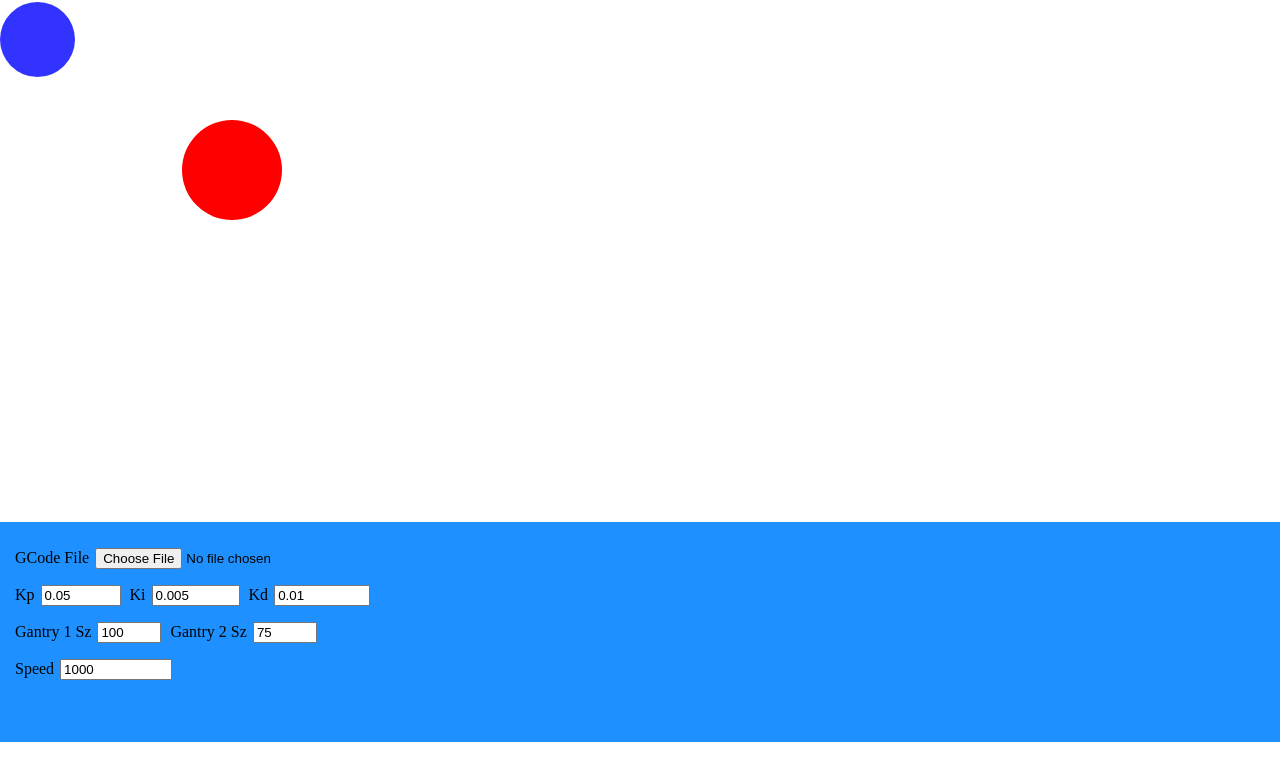
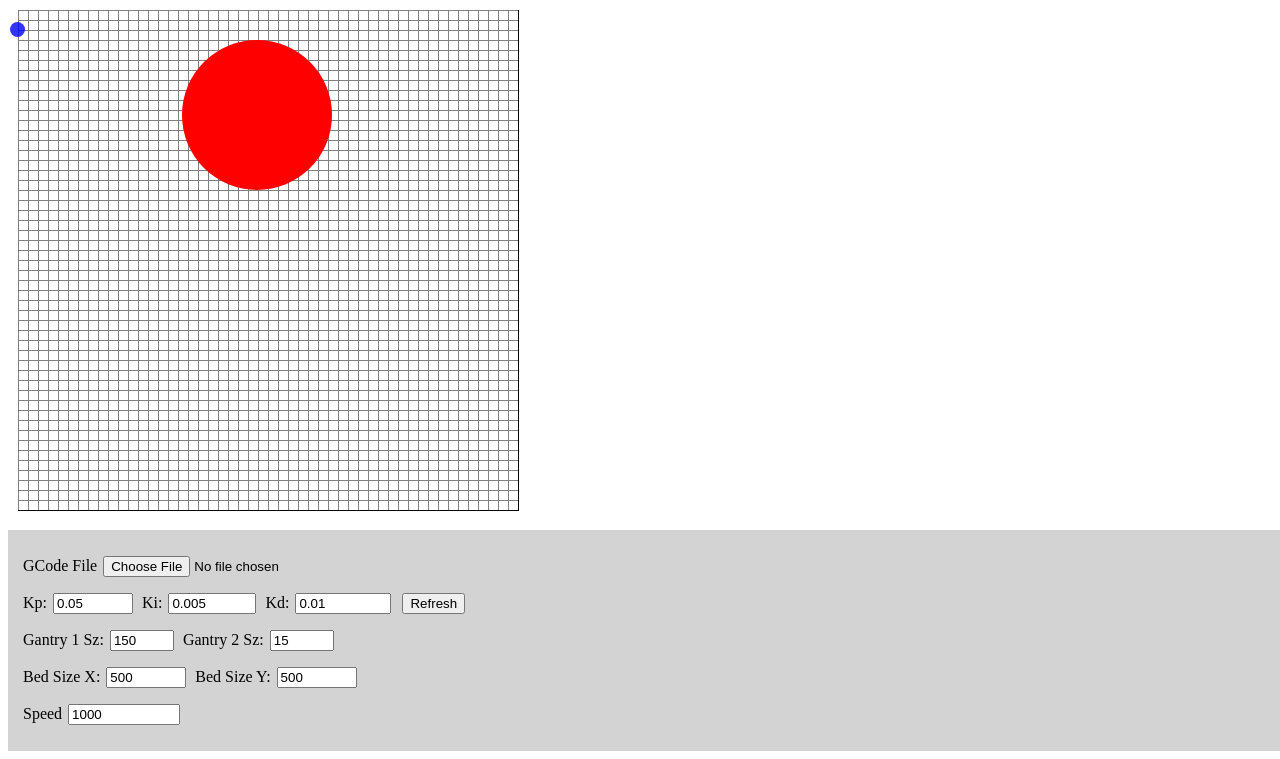
Before and after one commit to sirmuzz/accelerate3D, a website: page new_source/public/index.html in a window 1280 px wide. Shown: the part 78-837 px from the top of the page. Before the commit the page ends 800 px from the top, so only its background shows below. Drawn offline with Linux system fonts and the light colour scheme.

Commit message:
messing around, added docker

```diff
--- a/new_source/public/css/pid.css
+++ b/new_source/public/css/pid.css
@@ -1,14 +1,18 @@
-div{
+.device {
     position: absolute;
-    top: 10%;
+    top: 0;
     left: 0;
     width: 100%;
-    height: 50%;
+    height: 100%;
   }
 
+  h1 {
+    margin-top: 30px;
+    margin-left: 15px;
+  }
   .printer{
-    width: 100px;
-    height: 100px;
+    width: 150px;
+    height: 150px;
     border-radius: 50%;
     background: red;
     z-index: 0;
@@ -17,8 +21,8 @@ div{
   .spooler{
     /*left: 20px;
     top: 20px;*/
-    width: 75px;
-    height: 75px;
+    width: 15px;
+    height: 15px;
     border-radius: 50%;
     background: rgba(0, 0, 255, 0.8);
     z-index: 1;
@@ -29,15 +33,25 @@ div{
     padding-top: 10px;
     padding-bottom: 10px;
     padding-right: 1  5px;
-    position: fixed;
     top: 75%;
     width: 100%;
     height: 25%;
-    background-color: dodgerblue;
+    background-color: lightgrey;
     z-index: 999;
+  }
+
+  .container {
+    margin-left: 10px;
+    margin-top: 10px;
   }
 
   .labeled {
     margin-left: 2px;
     margin-right: 5px;
   }
+
+  #canvas {
+    border-right: 1px solid black;
+    border-bottom: 1px solid black;
+    margin-bottom: 15px;
+  }
--- a/new_source/public/index.html
+++ b/new_source/public/index.html
@@ -7,40 +7,53 @@
     <link rel="stylesheet" href="/css/pid.css">
  </head>
  <body>
+
     <h1>Accelerate3D Test Platform</h1>
+    <div class="container">
+        <div id="gantry1" class="device printer"></div>
+        <div id="gantry2" class="device spooler"></div>
+        <canvas id="canvas"></canvas>
+    </div>
     <div id="controller" class="controller">
         <p>
             <label for="gcode_file">GCode File</label>
             <input id='gcode_file' class="labeled" type='file' name='gcode_file'/>
         </p>
         <p>
-            <label for="pid_kp">Kp </label>
+            <label for="pid_kp">Kp: </label>
             <input type="number" class="pid labeled" id="pid_kp" min="0.001" max="1.0" value="0.05" step="0.01">
-            <label for="pid_ki">Ki </label>
+            <label for="pid_ki">Ki: </label>
             <input type="number" class="pid labeled" id="pid_ki" min="0.0001" max="0.001" value="0.005" step="0.0001">
-            <label for="pid_kd">Kd </label>
+            <label for="pid_kd">Kd: </label>
             <input type="number" class="pid labeled" id="pid_kd" min="0.00001" max="0.1" value="0.01" step="0.00001">
+            <input type="button" class="pid labeled" id="pid_update" value="Refresh">
         </p>
         <p>
-                <label for="g1_size">Gantry 1 Sz</label>
+                <label for="g1_size">Gantry 1 Sz: </label>
                 <input type="number" class="pid labeled" id="g1_size" min="10" max="100" value="10">
-                <label for="g2_size">Gantry 2 Sz</label>
+                <label for="g2_size">Gantry 2 Sz: </label>
                 <input type="number" class="pid labeled" id="g2_size" min="10" max="100" value="10">
+        </p>
+        <p>
+                <label for="bed_size_x">Bed Size X: </label>
+                <input type="number" class="pid labeled" id="bed_size_x" min="100" max="10000" value="500">
+                <label for="bed_size_y">Bed Size Y: </label>
+                <input type="number" class="pid labeled" id="bed_size_y" min="100" max="10000" value="500">
         </p>
         <p>
                 <label for="speed">Speed </label>
                 <input type="number" class="pid labeled" id="speed" min="10" max="100000000" value="1000" step="50">
         </p>
+        <p id='showCoords'></p>
     </div>
-    <div id="gantry1" class="printer"></div>
-    <div id="gantry2" class="spooler"></div>
+
     <script src= "/js/pid.js"></script>
     <script src= "/js/gantry.js"></script>
     <script src= "/js/parser.js"></script>
     <script src= "/js/a3d.js"></script>
     <script>
         var loadA3d = function(){
-            var a3d = new A3D( window, 0, 0 );
+            var a3d = new A3D( window, 10, 100 );
         }
 
         if (document.readyState === "loading") {
--- a/new_source/public/js/a3d.js
+++ b/new_source/public/js/a3d.js
@@ -1,5 +1,5 @@
 class A3D {
-    constructor(window, start_x = 0, start_y = 0, controller_id = "controller", gantry1_id = "gantry1", gantry2_id = "gantry2" ){
+    constructor(window, start_x = 0, start_y = 0, gantry1_id = "gantry1", gantry2_id = "gantry2" ){
         this.animationWidth = 400;
         this.animationHeight = 400;
         this.speed = 1000;
@@ -7,14 +7,14 @@ class A3D {
         this._window = window;
         this._vendors = ['webkit', 'moz', 'ms'];
         this._prefix = '';
-        this._element = this._window.document.createElement('div');
-        this._canvas = this._window.document.createElement('canvas');
+
         this._gantry = new Gantry( start_x, start_y );
         this._gcode_data = "";
         this._lastLine = {x:0, y:0, z:0, e:0, f:0, extruding:false};
         this._relative = false;
         this._interval = 0;
 
+        this._element = this._window.document.createElement('div');
         for(var i in this._vendors){
             if(['-' + this._vendors[i] + '-transform'] in this._element.style){
                 this._prefix = '-' + this._vendors[i] + '-';
@@ -37,6 +37,9 @@ class A3D {
             var pid_kp = window.document.getElementById("pid_kp").value;
             var pid_ki = window.document.getElementById("pid_ki").value;
             var pid_kd = window.document.getElementById("pid_kd").value;
+            if( isNaN(pid_kp) ){ return; }
+            if( isNaN(pid_ki) ){ return; }
+            if( isNaN(pid_kd) ){ return; }
             a3d.setPID( pid_kp, pid_ki, pid_kd );
             console.log("PID Change: Kp=" + pid_kp + " Ki=" + pid_ki + " Kd=" + pid_kd);
         };
@@ -67,6 +70,15 @@ class A3D {
             console.log("Speed Change: " + a3d.speed);
         };
 
+        this._canvas = this._window.document.getElementById('canvas');
+        this._canvas.addEventListener("click", showCoords);
+        //this._canvas.addEventListener("mousemove", showCoords);
+        this._canvas.width = 500;
+        this._canvas.height = 500;
+        this.draw();
+
+
+
         var speedometer = document.getElementById('speed');
         speedometer.addEventListener('change', onSpeedChange);
         this.speed = speedometer.value;
@@ -90,6 +102,7 @@ class A3D {
         pid_kp.addEventListener('input', onPidControl);
         pid_ki.addEventListener('input', onPidControl);
         pid_kd.addEventListener('input', onPidControl);
+        window.document.getElementById('pid_update').addEventListener('click', onPidControl);
 
         document.getElementById('gcode_file').addEventListener('input', openDialog);
 
@@ -114,6 +127,32 @@ class A3D {
 
         this.tick();
     }
+
+    draw() {
+            var width = 500;
+            var height = 500;
+            var canvas = this._canvas
+            if (canvas.getContext) {
+                var context = canvas.getContext('2d');
+
+            for(var x=0.5;x<width;x+=10) {
+                context.moveTo(x,0);
+                context.lineTo(x,width);
+            }
+
+            for(var y=0.5; y<height; y+=10) {
+                context.moveTo(0,y);
+                context.lineTo(height,y);
+
+            }
+
+            context.strokeStyle='grey';
+            context.stroke();
+
+            }
+    }
+
+
 
     parseGCodeData( gcode_data ) {
         this._gcode_data = gcode_data;
--- a/new_source/public/js/pid.js
+++ b/new_source/public/js/pid.js
@@ -1,5 +1,5 @@
 class PIDController {
-    constructor( Kp = 0.01, Ki = 0.004, Kd = 0.001 ){
+    constructor( Kp = 0.01, Ki = 0.001, Kd = 0.001 ){
         this._currentTime = performance.now();
         this._initialTime = this._currentTime;
         this._deltaTime = 0;
```
Also changed, not shown: new_source/docker-compose.yaml (added, +8 -0 lines), README.md, 2 other files.
